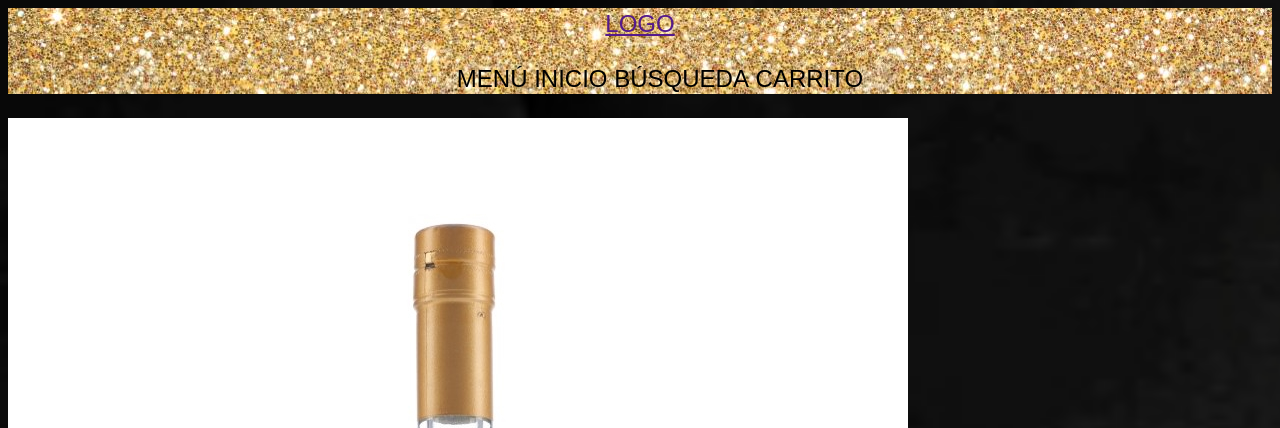
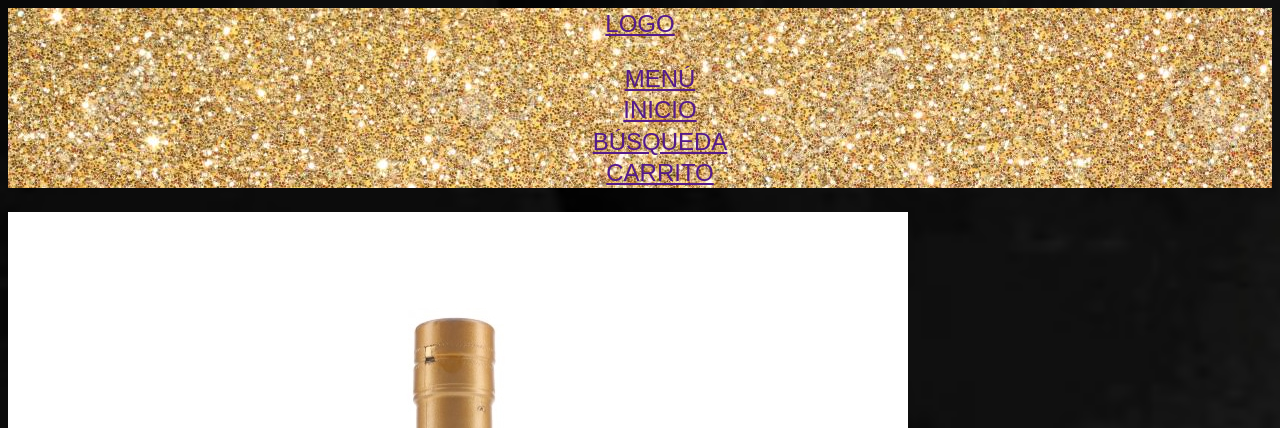
Before and after one commit to maurocordoba2021/VIP.DRINKS_GRUPO_10, a Node server app: page / in a window 1280 px wide. Shown: the top 428 px of the page. Run offline with Node 20, Linux system fonts and the light colour scheme; some web fonts are replaced.

Commit message:
saque los cambios que hice en la barra

```diff
--- a/public/css/styles.css
+++ b/public/css/styles.css
@@ -32,12 +32,3 @@ footer{
     text-transform: uppercase;
     text-align: center;
 }
-
-/* aca deje la barra en horizontal */
-.container ul li{
-    display: inline-block;
-}
-.container ul li a{
-    color: black;
-    text-decoration: none;
-}
```
